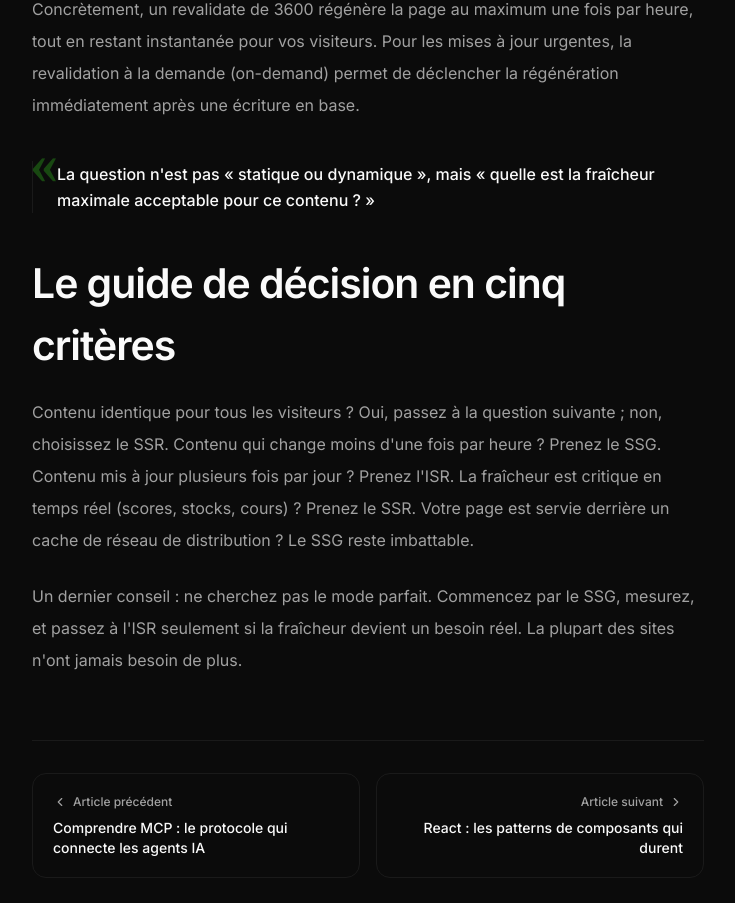
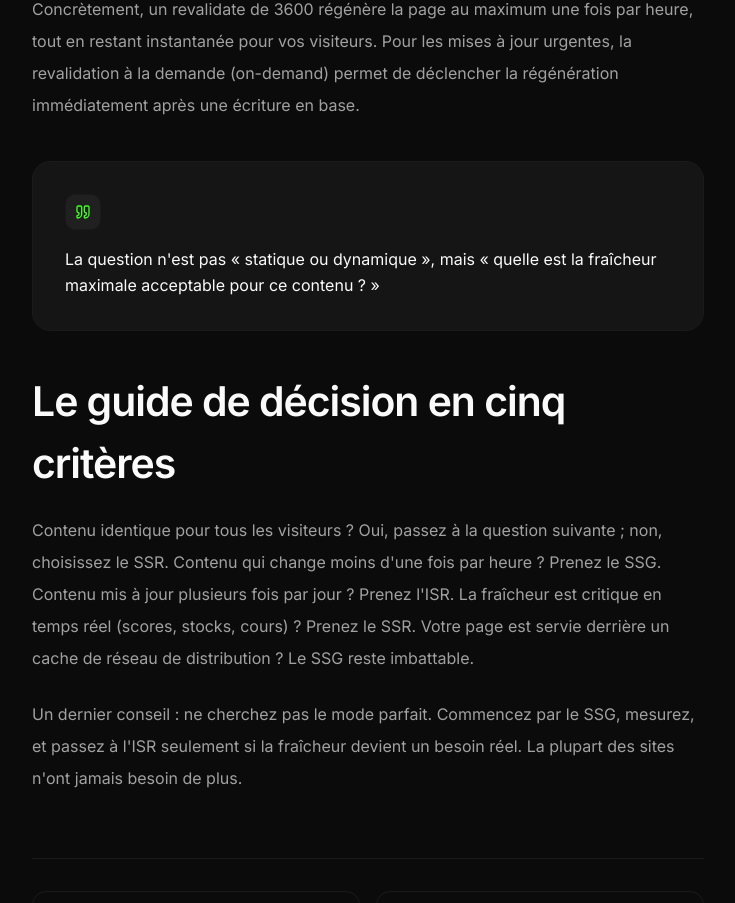
Before and after one commit to bazieebenezer/Aorte-africa, a Next.js app: page /blog/nextjs-ssg-ssr-isr-guide in a window 1280 px wide. Shown: the part 2178-3081 px from the top of the page, without its empty margins (272-1007 px from the left). Built offline with nearby package versions, Linux system fonts and the light colour scheme.

Commit message:
Citations articles : carte discrette avec icone Quote

```diff
--- a/src/components/blog/article-body.tsx
+++ b/src/components/blog/article-body.tsx
@@ -1,6 +1,7 @@
 import { PortableText, type PortableTextComponents } from "@portabletext/react";
 import type { PortableTextBlock } from "@portabletext/types";
 import Image from "next/image";
+import { Quote } from "lucide-react";
 
 const components: PortableTextComponents = {
   block: {
@@ -18,14 +19,11 @@ const components: PortableTextComponents = {
       </h3>
     ),
     blockquote: ({ children }) => (
-      <blockquote className="relative my-10 border-l border-border pl-6 text-foreground">
-        <span
-          aria-hidden
-          className="absolute -top-7 -left-1 font-serif text-6xl leading-none text-primary/25"
-        >
-          «
-        </span>
-        <p className="fs-body-lg font-medium leading-relaxed">{children}</p>
+      <blockquote className="my-10 rounded-2xl border border-border bg-card p-7 sm:p-8">
+        <div className="mb-4 flex size-9 items-center justify-center rounded-lg border border-border bg-secondary">
+          <Quote className="size-4 text-primary" />
+        </div>
+        <p className="leading-relaxed text-foreground">{children}</p>
       </blockquote>
     ),
   },
```
